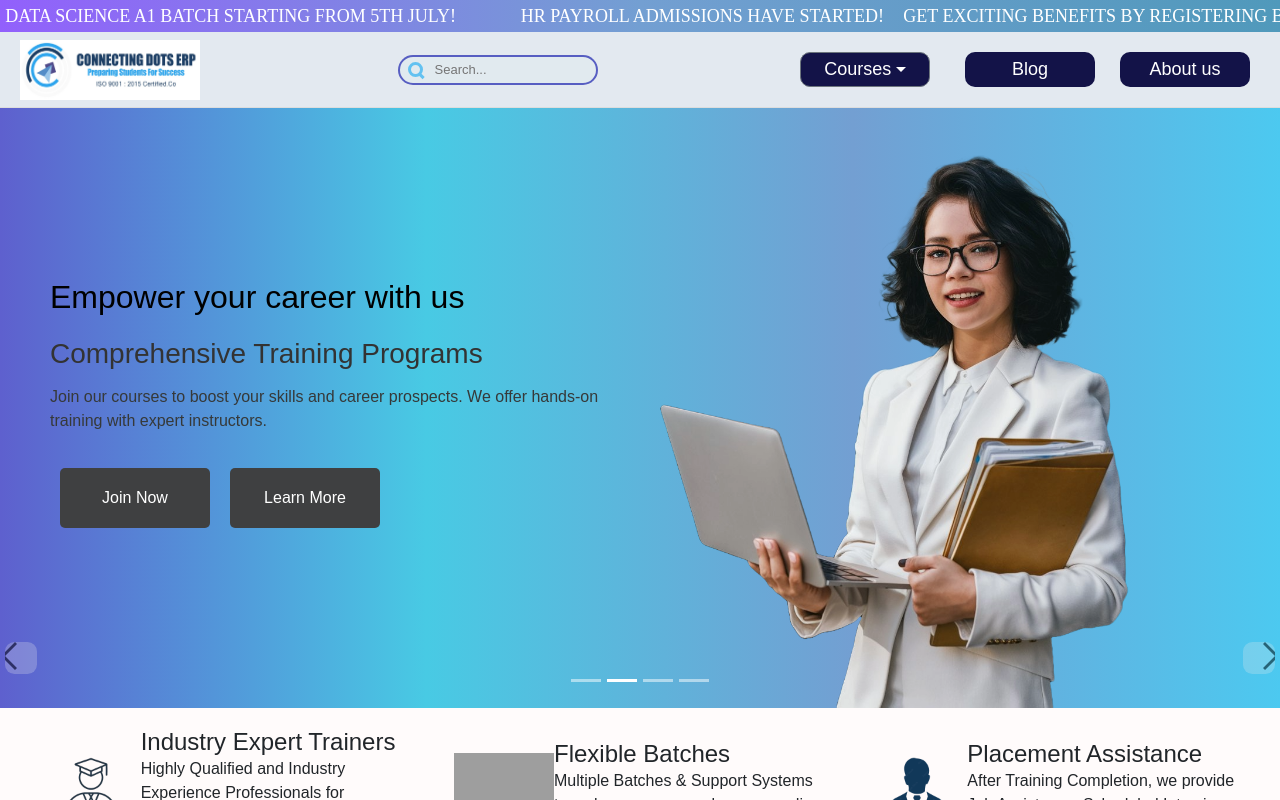
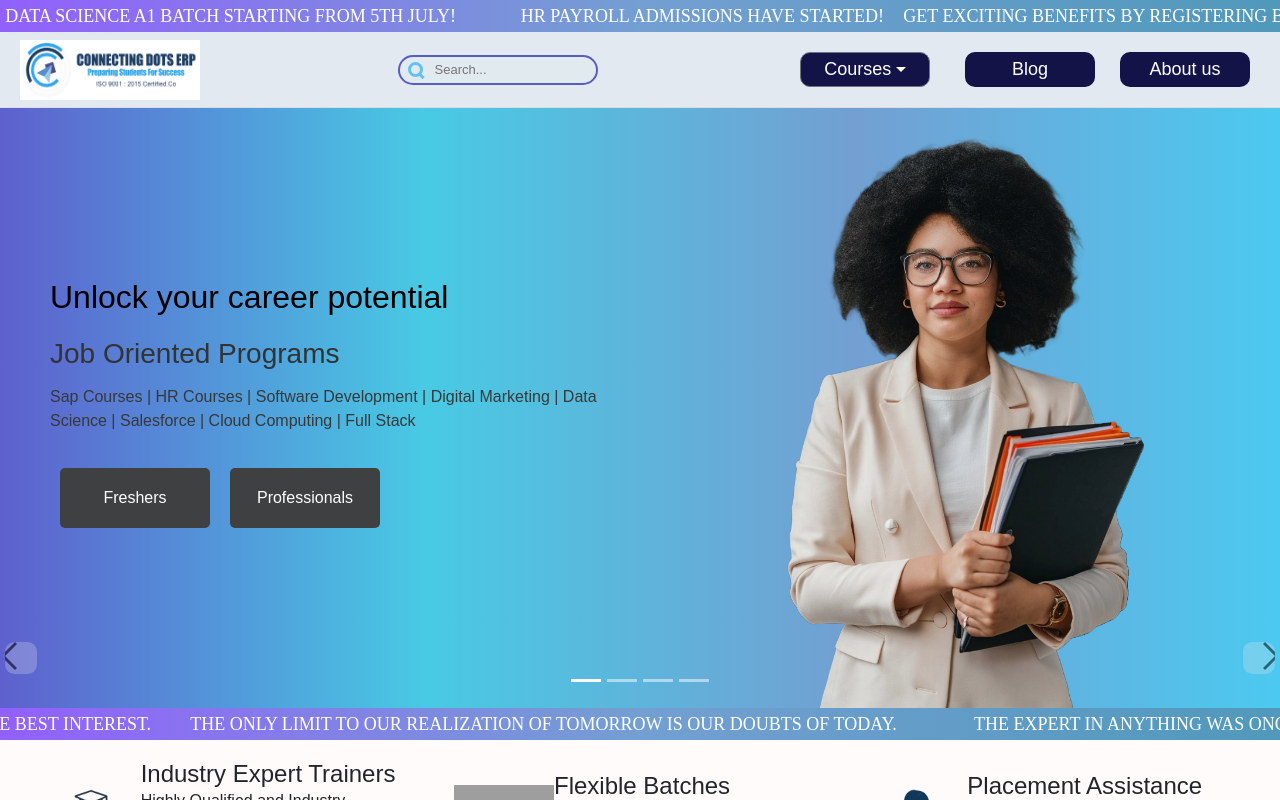
Before and after one commit to aryangs170603/ConnectingDots, a React (Vite) app: page / in a window 1280 px wide. Shown: the top 800 px of the page. Built offline with nearby package versions, Linux system fonts and the light colour scheme; grey boxes are pictures that could not be loaded.

Commit message:
modified:   src/App.jsx 	renamed:    src/Pages/Marquee.jsx -> src/Pages/Marquee1.jsx 	new file:   src/Pages/Marquee2.jsx 	renamed:    src/components/Homepage/Header.css -> src/components/Homepage/Navbar.css 	renamed:    src/components/Homepage/Header.jsx -> src/components/Homepage/Navbar.jsx

```diff
--- a/src/App.jsx
+++ b/src/App.jsx
@@ -1,9 +1,10 @@
 import React from 'react';
-import Header from './components/Homepage/Header';
+import Header from './components/Homepage/Navbar';
 import HeaderCarousel from './Pages/HeaderCarousel';
 import 'bootstrap/dist/css/bootstrap.min.css';
 import './App.css';
-import Marquee from './Pages/Marquee';
+import Marquee1 from './Pages/Marquee1';
+import Marquee2 from './Pages/Marquee2';
 import PlacementSection from './Pages/PlacementSection';
 import Keypoints from './Pages/Keypoints';
 import PopCourses from './Pages/PopCourses';
@@ -11,9 +12,10 @@
 function App() {
   return (
     <div className="App">
-      <Marquee />
+      <Marquee1 />
       <Header />
       <HeaderCarousel />
+      <Marquee2 />
       <Keypoints />
       <PopCourses />
       <PlacementSection />
--- /dev/null
+++ b/src/Pages/Marquee2.jsx
@@ -0,0 +1,22 @@
+import React from 'react';
+import './Marquee.css';
+
+const Marquee = () => {
+  return (
+    <div className="main-container__marquee">
+      <div className="main-container__marquee-track">
+        <div className="main-container__marquee-items">
+          <span className="main-container__marquee-item">An investment in knowledge pays the best interest.</span>
+          <span className="main-container__marquee-item">The only limit to our realization of tomorrow is our doubts of today.</span>
+
+        </div>
+        <div aria-hidden="true" className="main-container__marquee-items">
+          <span className="main-container__marquee-item">The expert in anything was once a beginner.</span>
+          <span className="main-container__marquee-item">Education is not the filling of a pail, but the lighting of a fire.</span>
+        </div>
+      </div>
+    </div>
+  );
+};
+
+export default Marquee;
--- a/src/components/Homepage/Header.jsx
+++ b/src/components/Homepage/Navbar.jsx
@@ -2,7 +2,7 @@
 import logo from '/src/Logos/cderplogo white bg.jpg';
 import 'bootstrap/dist/css/bootstrap.min.css';
 import 'bootstrap/dist/js/bootstrap.bundle.min.js';
-import './Header.css';
+import './Navbar.css';
 
 const Header = () => (
   <header>
```
Also changed, not shown: src/Pages/Marquee1.jsx (renamed from src/Pages/Marquee.jsx), src/components/Homepage/Navbar.css (renamed from src/components/Homepage/Header.css).
